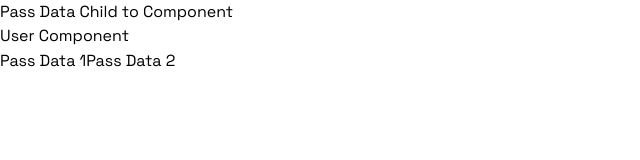
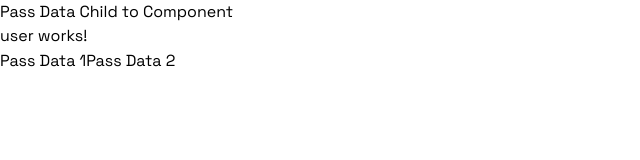
Before and after one commit to elishabhatti/angular-app, an Angular app: page / in a window 1280 px wide. Shown: the top 160 px of the page, without its empty margins (0-640 px from the left). Built offline with nearby package versions, Linux system fonts and the light colour scheme.

Commit message:
pass data child to parent component in angular

```diff
--- a/src/app/app.html
+++ b/src/app/app.html
@@ -1,5 +1,6 @@
 <h1>Pass Data Child to Component</h1>
-<app-user (getUsers)="handleUsers($event)"> </app-user>
+<app-user (getUsers)="userHandle($event)"> </app-user>
+
 @for(user of users; track user) {
 <h1>{{user}}</h1>
 }
--- a/src/app/app.ts
+++ b/src/app/app.ts
@@ -9,8 +9,8 @@ import { User } from './user/user';
 })
 export class App {
   users: undefined | string[];
-  handleUsers(users: string[]) {
+  userHandle(users: string[]) {
+    this.users = users
     console.log(users);
-    this.users = users;
   }
 }
--- a/src/app/user/user.html
+++ b/src/app/user/user.html
@@ -1,3 +1,3 @@
-<h1>User Component</h1>
+<p>user works!</p>
 <button (click)="getUsers.emit(this.users)">Pass Data 1</button>
 <button (click)="loadData()">Pass Data 2</button>
--- a/src/app/user/user.ts
+++ b/src/app/user/user.ts
@@ -8,7 +8,8 @@ import { Component, EventEmitter, Output } from '@angular/core';
 })
 export class User {
   @Output() getUsers = new EventEmitter();
-  users = ['Elisha', 'Bruce', 'Wayne', 'Ryan', 'Peter', 'Sam', 'John'];
+  users = ['Elisha', 'Jameel', 'John', 'James', 'Anil', 'Sidhu'];
+
   loadData() {
     this.getUsers.emit(this.users);
   }
```
